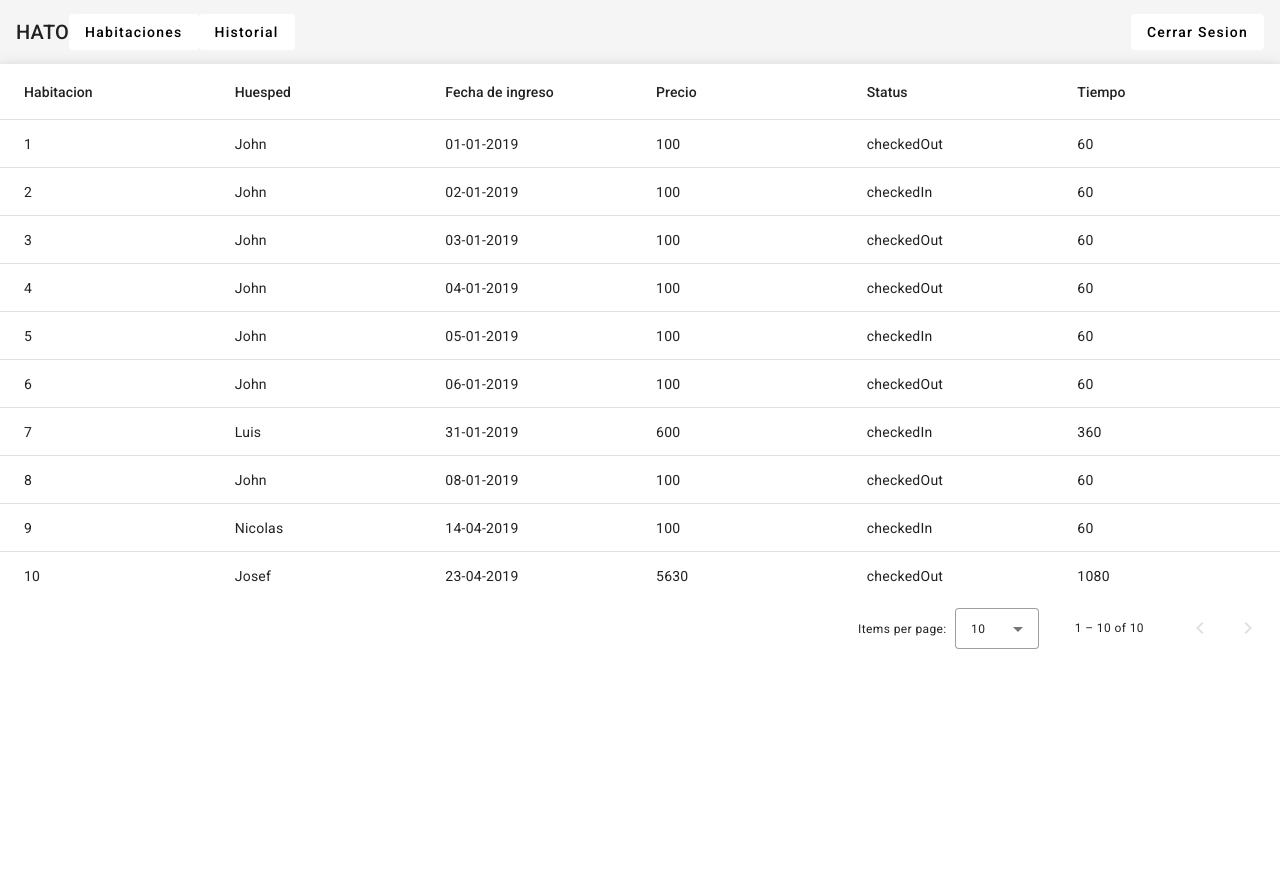
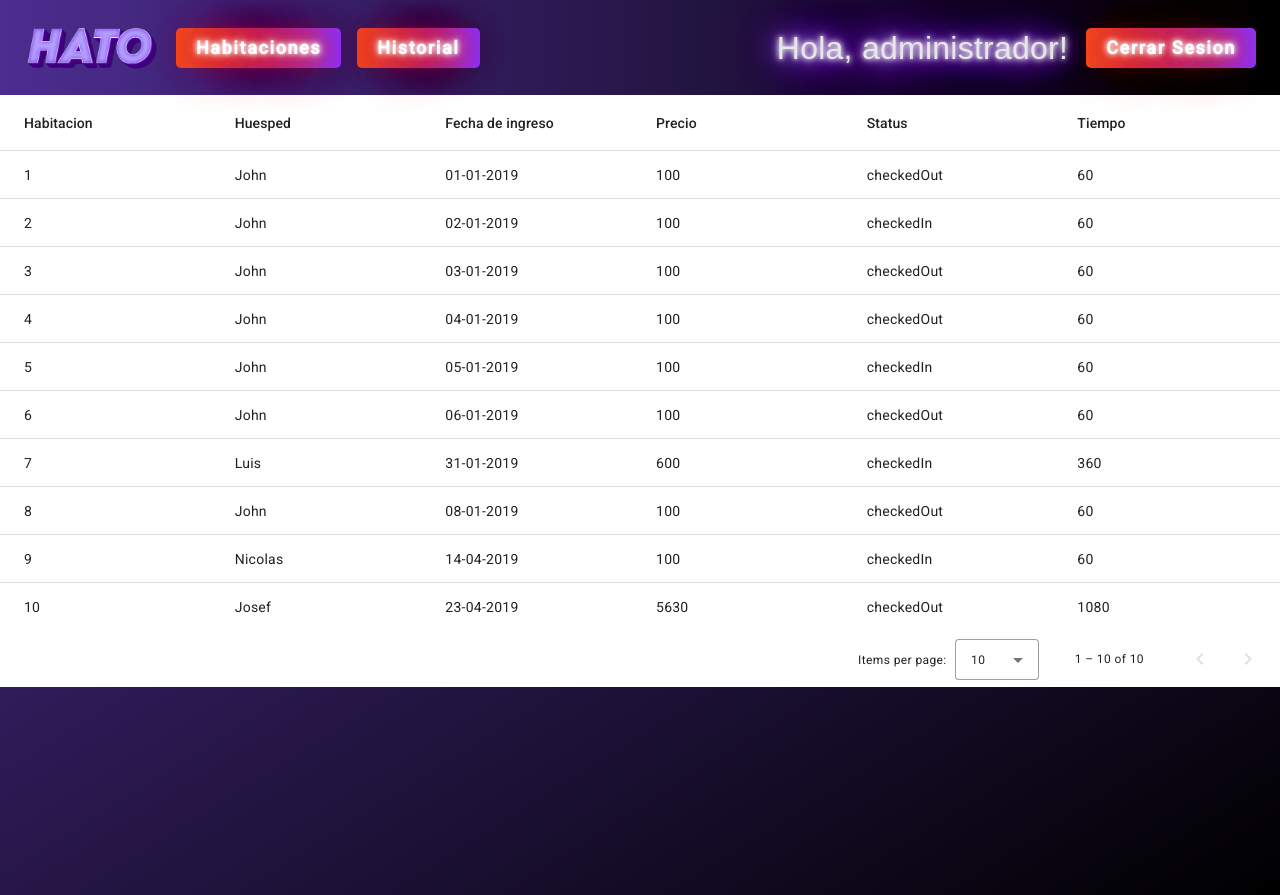
Before and after one commit to luisdmaco/Hato_Frontend, an Angular app in the folder trabajoparcial/: page /hav-temp in a window 1280 px wide. Before the commit the page ends 800 px from the top, so only its background shows below. Built offline with nearby package versions, Linux system fonts and the light colour scheme; data requests are answered from the project's data file.

Commit message:
finished. pull request to branch master next.

```diff
--- a/trabajoparcial/src/app/component/hotel-admin-view/table/table.component.css
+++ b/trabajoparcial/src/app/component/hotel-admin-view/table/table.component.css
@@ -0,0 +1,8 @@
+.back--color {
+  height: 100%;
+  background-image: linear-gradient(to bottom right, #4c2d90, #000000);
+}
+
+.element--color {
+  background-image: linear-gradient(to bottom right, #ffffff, #ffffff);
+}
--- a/trabajoparcial/src/app/component/hotel-admin-view/table/table.component.html
+++ b/trabajoparcial/src/app/component/hotel-admin-view/table/table.component.html
@@ -1,4 +1,5 @@
-<mat-table [dataSource]="dataSource" class="mat-elevation-z8">
+<div class="back--color">
+  <mat-table [dataSource]="dataSource" class="mat-elevation-z8 element--color">
     <ng-container matColumnDef="room">
       <mat-header-cell *matHeaderCellDef> Habitacion </mat-header-cell>
       <mat-cell *matCellDef="let element"> {{ element.room }} </mat-cell>
@@ -36,9 +37,11 @@
   </mat-table>
 
   <mat-paginator
+    class="element--color"
     [length]="100"
     [pageSize]="10"
     [pageSizeOptions]="[5, 10, 25, 100]"
     aria-label="Select page"
   >
   </mat-paginator>
+</div>
--- a/trabajoparcial/src/app/component/hotel-admin-view/toolbar/toolbar.component.css
+++ b/trabajoparcial/src/app/component/hotel-admin-view/toolbar/toolbar.component.css
@@ -1,3 +1,13 @@
+.back--color {
+  height: 100%;
+  background-image: linear-gradient(to right, #4c2d90, #000000);
+}
+
+.padding--subtitle {
+  padding-right: 10px;
+  padding-bottom: 7px;
+}
+
 .header-container {
   display: flex;
   justify-content: space-between;
@@ -10,3 +20,59 @@
   display: flex;
   align-items: center;
 }
+
+.actionButton {
+  display: flex;
+  text-decoration: none;
+  background-image: linear-gradient(to right, #f04e23, #8e3aff);
+  color: #fff;
+  padding: 20px 20px;
+  border-radius: 5px;
+  font-size: 18px;
+  font-weight: bold;
+  position: relative;
+  border: none;
+  justify-content: center;
+  align-items: center;
+  margin-left: 0.5rem;
+  margin-right: 0.5rem;
+}
+.actionButton:hover {
+  background-image: linear-gradient(to right, #c9411e, #6c2cc4);
+}
+
+.neon {
+  text-shadow: 0 0 5px #fff, 0 0 10px #fff, 0 0 20px #ff2e00, 0 0 30px #ff2e00,
+    0 0 40px #ff2e00, 0 0 55px #ff2e00, 0 0 75px #ff2e00;
+}
+
+.neon:hover {
+  text-shadow: 0 0 5px #fff, 0 0 10px #fff, 0 0 20px #8e3aff, 0 0 30px #8e3aff,
+    0 0 40px #8e3aff, 0 0 55px #8e3aff, 0 0 75px #8e3aff;
+  animation: neonGlow 2s infinite alternate;
+}
+
+@keyframes neonGlow {
+  from {
+    text-shadow: 0 0 5px #fff, 0 0 10px #fff, 0 0 20px #ff2e00, 0 0 30px #ff2e00,
+      0 0 40px #ff2e00, 0 0 55px #ff2e00, 0 0 75px #ff2e00;
+  }
+  to {
+    text-shadow: 0 0 5px #fff, 0 0 10px #fff, 0 0 20px #8e3aff, 0 0 30px #8e3aff,
+      0 0 40px #8e3aff, 0 0 55px #8e3aff, 0 0 75px #8e3aff;
+  }
+}
+
+.neon-title {
+  margin-bottom: 1.5rem;
+  font-family: "Lemon/Milk", sans-serif;
+  color: #e7e7e7;
+  font-size: 32px;
+  text-shadow: 0 0 5px rgba(255, 255, 255, 0.1);
+  transition: text-shadow 0.3s ease-in-out;
+  margin-top: 2rem;
+  margin-bottom: 2rem;
+  text-shadow: 0 0 5px #fff, 0 0 10px #fff, 0 0 20px #8e3aff, 0 0 30px #8e3aff,
+    0 0 40px #8e3aff, 0 0 55px #8e3aff, 0 0 75px #8e3aff;
+  margin-bottom: 5%;
+}
--- a/trabajoparcial/src/app/component/hotel-admin-view/toolbar/toolbar.component.html
+++ b/trabajoparcial/src/app/component/hotel-admin-view/toolbar/toolbar.component.html
@@ -1,15 +1,39 @@
 <mat-toolbar>
-  <mat-toolbar-row>
-    <span>HATO</span>
+  <mat-toolbar-row class="back--color">
+    <img
+      src="../../../../assets/imagenes/Logo.png"
+      alt="HATO Logo"
+      style="max-height: 64px"
+    />
     <span class="example-spacer"></span>
     <div class="header-container">
       <div id="header-left">
-        <button mat-flat-button aria-label="rooms button">Habitaciones</button>
-        <button mat-flat-button aria-label="history button">Historial</button>
+        <button
+          mat-flat-button
+          color="primary"
+          aria-label="rooms button"
+          class="actionButton neon"
+        >
+          Habitaciones
+        </button>
+        <button
+          mat-flat-button
+          color="primary"
+          aria-label="history button"
+          class="actionButton neon"
+        >
+          Historial
+        </button>
       </div>
-      <!-- Hola, + {{ nombre }} + ! -->
       <div id="header-right">
-        <button mat-flat-button aria-label="logout button">
+        <span class="neon-title padding--subtitle"> Hola, administrador! </span
+        ><br />
+        <button
+          mat-flat-button
+          color="primary"
+          aria-label="logout button"
+          class="actionButton neon"
+        >
           Cerrar Sesion
         </button>
       </div>
```
Lines whose indentation alone changed are shown as unchanged.
